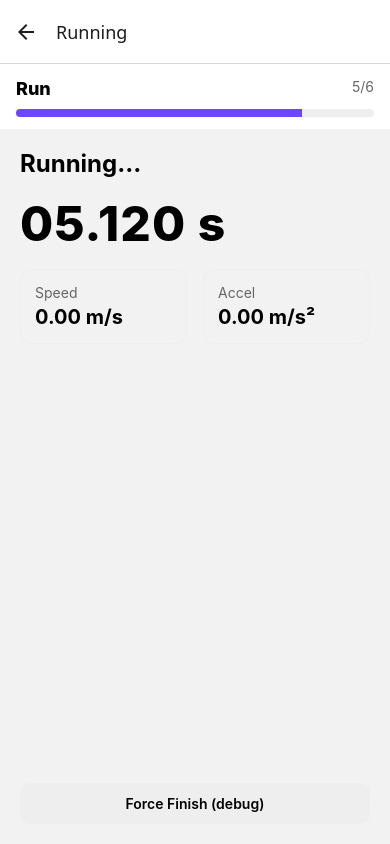
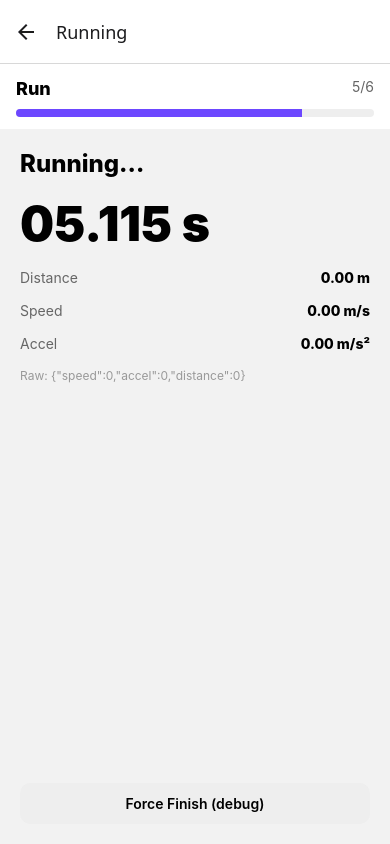
Before and after one commit to Wiiifiii/ESP8266-MPU6050-TOF, a React Native app in the folder app/: screen /Running in a window 390 px wide. Built offline with nearby package versions, Linux system fonts and the light colour scheme; no server answers.

Commit message:
app: live telemetry; add SHOW_DEBUG and ACCEL scaling; Drive/Ready show raw mm; Running shows distance/speed/accel with fallbacks and debug

```diff
--- a/app/config.js
+++ b/app/config.js
@@ -3,3 +3,9 @@
 export const USE_DEMO = false; // real hardware
 export const NEAR_THRESHOLD_MM  = 120; // used on Drive screen
 export const READY_THRESHOLD_MM = 60;  // used on Ready screen (≈ 6 cm)
+
+// Telemetry options
+export const SHOW_DEBUG = true;          // toggle a raw JSON/values line for quick hardware checks
+export const ACCEL_UNITS = 'g';          // 'g' if firmware sends ax/ay in g; 'mps2' if already m/s^2
+export const G = 9.80665;
+export const ACCEL_SCALE = ACCEL_UNITS === 'g' ? G : 1;
--- a/app/screens/DriveToStartScreen.js
+++ b/app/screens/DriveToStartScreen.js
@@ -3,7 +3,7 @@ import React, { useEffect, useRef, useState } from 'react';
 import { View, Text, Pressable } from 'react-native';
 import StepperHeader from '../components/StepperHeader';
 import { getStart } from '../api';
-import { NEAR_THRESHOLD_MM } from '../config';
+import { NEAR_THRESHOLD_MM, SHOW_DEBUG } from '../config';
 import { useLap } from '../context/LapContext';
 
 const READY_NEAR_MM = NEAR_THRESHOLD_MM; // show "Continue" when within threshold
@@ -65,6 +65,11 @@ export default function DriveToStartScreen({ navigation }) {
           <Text style={{ color: '#999', fontSize: 12 }}>
             Hint: The button enables at ≤ {READY_NEAR_MM} mm. Next screen will arm the start and auto-begin when fully ready.
           </Text>
+          {SHOW_DEBUG && (
+            <Text style={{ color:'#999', fontSize:12, marginTop:6 }}>
+              Raw: {Number.isFinite(mm) ? mm : '—'} mm
+            </Text>
+          )}
         </View>
 
         <Pressable
--- a/app/screens/ReadyScreen.js
+++ b/app/screens/ReadyScreen.js
@@ -4,7 +4,7 @@ import { View, Text, Pressable } from 'react-native';
 import StepperHeader from '../components/StepperHeader';
 import { getStart, startDemoRun } from '../api';
 import { useLap } from '../context/LapContext';
-import { READY_THRESHOLD_MM } from '../config';
+import { READY_THRESHOLD_MM, SHOW_DEBUG } from '../config';
 
 export default function ReadyScreen({ navigation }) {
   const { setStartTime } = useLap();
@@ -70,9 +70,7 @@ export default function ReadyScreen({ navigation }) {
       <StepperHeader stepIndex={3} />
       <View style={{ padding: 20, gap: 16 }}>
         <Text style={{ fontSize: 24, fontWeight: '800' }}>Get ready</Text>
-        <Text style={{ color: '#666' }}>
-          Move the car to the start zone (≤ {READY_THRESHOLD_MM} mm) until it’s detected.
-        </Text>
+  <Text style={{ color: '#666' }}>Move car within ≤ {READY_THRESHOLD_MM} mm.</Text>
 
         <View style={{
           borderWidth: 1, borderColor: ready ? '#1a7f37' : '#eee',
@@ -80,6 +78,7 @@ export default function ReadyScreen({ navigation }) {
         }}>
           <Row label="Distance to start" value={nearText} />
           <Row label="Ready" value={ready ? 'YES' : 'NO'} valueStyle={{ color: ready ? '#1a7f37' : '#c00', fontWeight: '800' }} />
+          {SHOW_DEBUG && <Text style={{ color:'#999', fontSize:12 }}>Raw: {distanceMm == null ? '—' : `${distanceMm} mm`}</Text>}
         </View>
 
         <Pressable
--- a/app/screens/RunningScreen.js
+++ b/app/screens/RunningScreen.js
@@ -1,133 +1,126 @@
-// app/screens/RunningScreen.js
 import React, { useEffect, useRef, useState } from 'react';
 import { View, Text, Pressable } from 'react-native';
 import StepperHeader from '../components/StepperHeader';
 import { getCar, getFinish } from '../api';
 import { useLap } from '../context/LapContext';
 import { computeMetrics } from '../utils/metrics';
+import { ACCEL_SCALE, SHOW_DEBUG } from '../config';
 
 export default function RunningScreen({ navigation }) {
   const {
-    trackDistance,
-    startTime, setStartTime,
+    trackDistance, startTime, setStartTime,
     endTime, setEndTime,
     readings, setReadings,
     setLastSummary, setLapHistory,
   } = useLap();
 
-  const [tick, setTick] = useState(0); // repaint timer
+  const [live, setLive] = useState({ speed: 0, accel: 0, distance: 0 });
   const timerRef = useRef(null);
+  const prevRef = useRef(null);
 
   useEffect(() => {
-    // ensure start time exists (demo/real)
     if (!startTime) setStartTime(Date.now());
+    let mounted = true;
 
-    let isMounted = true;
     const loop = async () => {
       try {
-        const [{ data: car }, { data: fin }] = await Promise.all([getCar(), getFinish()]);
-        if (!isMounted) return;
+        const [{ data: car }, { data: fin }] = await Promise.all([
+          getCar().catch(() => ({ data: {} })),
+          getFinish().catch(() => ({ data: {} })),
+        ]);
+        if (!mounted) return;
 
-        setReadings(prev => {
-          const item = { t: Date.now(), ...car }; // expects {speed, ax, ay, az, distance}
-          const next = [...prev, item];
-          // keep last 2000 samples max
+        const now = Date.now();
+        const ax = Number(car.ax); const ay = Number(car.ay);
+        let accelMag = (Number.isFinite(ax) && Number.isFinite(ay)) ? Math.hypot(ax, ay) * ACCEL_SCALE : NaN;
+
+        const dist = Number(car.distance);
+        let spd = Number(car.speed);
+
+        // Fallbacks:
+        const prev = prevRef.current;
+        if ((!Number.isFinite(spd) || spd < 0) && Number.isFinite(dist) && prev && Number.isFinite(prev.distance)) {
+          const dt = (now - prev.t) / 1000;
+          if (dt > 0.02) spd = Math.max(0, (dist - prev.distance) / dt); // m/s
+        }
+        if ((!Number.isFinite(accelMag) || accelMag < 0) && prev && Number.isFinite(spd) && Number.isFinite(prev.speed)) {
+          const dt = (now - prev.t) / 1000;
+          if (dt > 0.02) accelMag = (spd - prev.speed) / dt;             // m/s^2
+        }
+
+        prevRef.current = { t: now, speed: spd, distance: dist };
+
+        setLive({
+          speed: Number.isFinite(spd) ? spd : 0,
+          accel: Number.isFinite(accelMag) ? accelMag : 0,
+          distance: Number.isFinite(dist) ? dist : 0,
+        });
+
+        setReadings(prevArr => {
+          const item = { t: now, ...car, speed: spd, accel: accelMag, distance: dist };
+          const next = [...prevArr, item];
           return next.length > 2000 ? next.slice(-2000) : next;
         });
 
-        if (fin?.finished) {
+        if (fin && (fin.finished === true || fin.finished === 1)) {
           const ended = Date.now();
           setEndTime(ended);
-
           const summary = computeMetrics({
-            readings,
+            readings: [...(readings || []), { t: now, ...car, speed: spd, accel: accelMag, distance: dist }],
             trackDistance: Number(trackDistance) || 0,
-            startTime: startTime || Date.now(),
+            startTime: startTime || now,
             endTime: ended,
           });
           setLastSummary(summary);
           setLapHistory(prev => [summary, ...(prev || [])].slice(0, 10));
-
           navigation.replace('Finished');
-          return; // stop loop
+          return;
         }
-      } catch (e) {
-        // ignore transient errors during run; UI will keep ticking
       } finally {
-        // schedule next tick
-        if (isMounted) timerRef.current = setTimeout(loop, 150);
+        timerRef.current = setTimeout(loop, 120);
       }
     };
 
-    timerRef.current = setTimeout(loop, 150);
-
-    // paint timer
-    const paint = setInterval(() => setTick(x => x + 1), 80);
-
-    return () => {
-      isMounted = false;
-      clearTimeout(timerRef.current);
-      clearInterval(paint);
-    };
+    timerRef.current = setTimeout(loop, 120);
+    return () => { mounted = false; clearTimeout(timerRef.current); };
   // eslint-disable-next-line react-hooks/exhaustive-deps
   }, []);
 
   const now = Date.now();
   const elapsedMs = Math.max(0, (endTime ?? now) - (startTime ?? now));
-  const secs = (elapsedMs / 1000);
-  const secsText = `${Math.floor(secs).toString().padStart(2, '0')}.${Math.floor((secs % 1) * 1000).toString().padStart(3,'0')}`;
+  const secs = elapsedMs / 1000;
+  const secsText = `${Math.floor(secs).toString().padStart(2,'0')}.${Math.floor((secs % 1)*1000).toString().padStart(3,'0')}`;
 
   return (
     <View style={{ flex: 1 }}>
       <StepperHeader stepIndex={4} />
       <View style={{ padding: 20, gap: 16 }}>
-        <Text style={{ fontSize: 24, fontWeight: '700' }}>Running…</Text>
+        <Text style={{ fontSize: 24, fontWeight: '800' }}>Running…</Text>
+        <Text style={{ fontSize: 48, fontWeight: '900' }}>{secsText} s</Text>
 
-        {/* Big timer */}
-        <Text style={{ fontSize: 48, fontWeight: '800', letterSpacing: 1 }}>{secsText} s</Text>
-
-        {/* Simple live stats from last reading */}
-        <LiveStats readings={readings} />
+        <Row label="Distance" value={`${live.distance.toFixed(2)} m`} />
+        <Row label="Speed"    value={`${live.speed.toFixed(2)} m/s`} />
+        <Row label="Accel"    value={`${live.accel.toFixed(2)} m/s²`} />
+        {SHOW_DEBUG && <Text style={{ color:'#999', fontSize:12 }}>Raw: {JSON.stringify(live)}</Text>}
       </View>
 
-      {/* Optional stop button for demo/testing */}
       <View style={{ padding: 20, marginTop: 'auto' }}>
         <Pressable
           onPress={() => navigation.replace('Finished')}
-          style={({ pressed }) => ({
-            backgroundColor: '#eee',
-            paddingVertical: 12,
-            borderRadius: 10,
-            alignItems: 'center',
-            opacity: pressed ? 0.8 : 1
-          })}
+          style={({ pressed }) => ({ backgroundColor:'#eee', paddingVertical:12, borderRadius:10, alignItems:'center', opacity:pressed?0.8:1 })}
         >
-          <Text style={{ fontWeight: '600' }}>Force Finish (debug)</Text>
+          <Text style={{ fontWeight:'600' }}>Force Finish (debug)</Text>
         </Pressable>
       </View>
     </View>
   );
 }
 
-function LiveStats({ readings }) {
-  const last = readings?.[readings.length - 1] || {};
-  const speed = Number(last.speed ?? 0);
-  const ax = Number(last.ax ?? 0), ay = Number(last.ay ?? 0);
-  const accel = Math.hypot(ax, ay);
-
+function Row({ label, value }) {
   return (
-    <View style={{ flexDirection: 'row', gap: 16 }}>
-      <Stat label="Speed" value={`${speed.toFixed(2)} m/s`} />
-      <Stat label="Accel" value={`${accel.toFixed(2)} m/s²`} />
+    <View style={{ flexDirection: 'row', justifyContent: 'space-between' }}>
+      <Text style={{ color:'#666' }}>{label}</Text>
+      <Text style={{ fontWeight:'800' }}>{value}</Text>
     </View>
   );
 }
-
-function Stat({ label, value }) {
-  return (
-    <View style={{ flex: 1, borderWidth: 1, borderColor: '#eee', borderRadius: 12, padding: 14 }}>
-      <Text style={{ color: '#666', marginBottom: 4 }}>{label}</Text>
-      <Text style={{ fontSize: 20, fontWeight: '700' }}>{value}</Text>
-    </View>
-  );
-}
```
